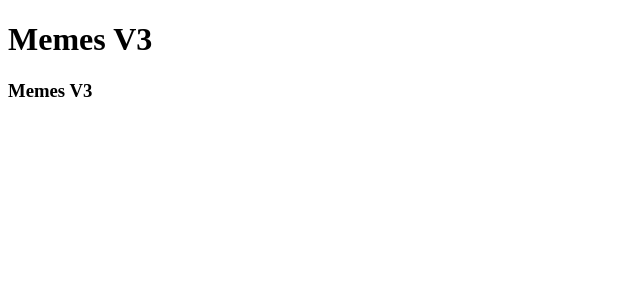
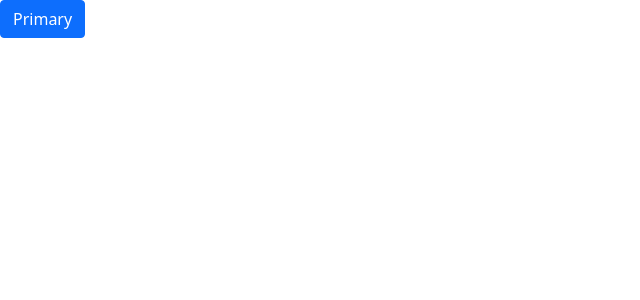
Before and after one commit to cbustamante777duoc/vue-vuex, a Vue app: page / in a window 1280 px wide. Shown: the top 300 px of the page, without its empty margins (0-640 px from the left). Built offline with nearby package versions, Linux system fonts and the light colour scheme.

Commit message:
add bootstrap

```diff
--- a/package.json
+++ b/package.json
@@ -7,6 +7,7 @@
     "build": "vue-cli-service build"
   },
   "dependencies": {
+    "bootstrap": "^5.1.3",
     "core-js": "^3.6.5",
     "vue": "^3.0.0",
     "vuex": "^4.0.0-0"
--- a/src/App.vue
+++ b/src/App.vue
@@ -1,27 +1,13 @@
 <template>
-<h1>{{$store.state.titleApp}}</h1>
-<h3>{{titleApp}}</h3>
+<button type="button" class="btn btn-primary">Primary</button>
+
 </template>
 
 <script>
 
-
-import {useStore} from 'vuex';
-
 export default {
   name: 'App',
-  setup(){
-    const store = useStore();
 
-    console.log(store.state.titleApp);
-    console.log(store.state.memes);
-
-    //con ...store.state puedo acceder a todas las variables
-    return{
-      ...store.state,
-    };
-
-  }
 }
 </script>
 
--- a/src/main.js
+++ b/src/main.js
@@ -1,5 +1,6 @@
 import { createApp } from 'vue'
 import App from './App.vue'
 import store from './store'
+import 'bootstrap/dist/css/bootstrap.css';
 
 createApp(App).use(store).mount('#app')
```
Also changed, not shown: 1 other file (tests, documents, lock files or other folders).
